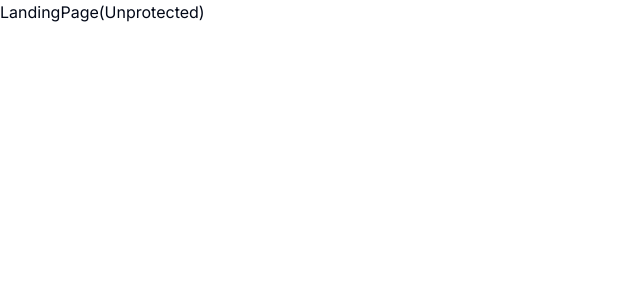
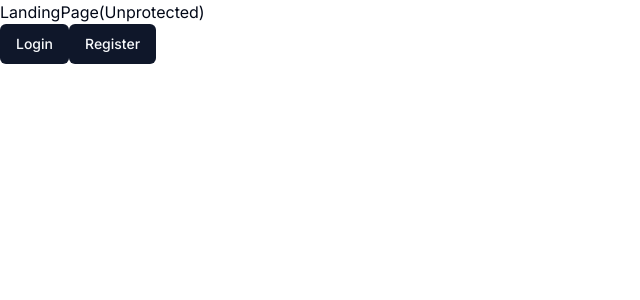
Before and after one commit to akins-dev/Alpha, a Next.js app: page / in a window 1280 px wide. Shown: the top 300 px of the page, without its empty margins (0-640 px from the left). Built offline with nearby package versions, Linux system fonts and the light colour scheme.

Commit message:
chore: updated landing page

```diff
--- /dev/null
+++ b/app/(auth)/layout.tsx
@@ -0,0 +1,12 @@
+
+export default function AuthLayout({
+  children,
+}: {
+  children: React.ReactNode
+}) {
+  return (
+    <div className="flex items-center justify-center h-full">
+        {children}
+    </div>
+  )
+}
--- a/app/(landing)/page.tsx
+++ b/app/(landing)/page.tsx
@@ -1,7 +1,22 @@
+import { Button } from "@/components/ui/button"
+import Link from "next/link"
 
 const LandingPage = () => {
   return (
-    <div>LandingPage(Unprotected)</div>
+    <div>LandingPage(Unprotected)
+      <div>
+        <Link href="/sign-in">
+          <Button>
+            Login
+          </Button>
+        </Link>
+        <Link href="/sign-up">
+          <Button>
+            Register
+          </Button>
+        </Link>
+      </div>
+    </div>
   )
 }
 
```
